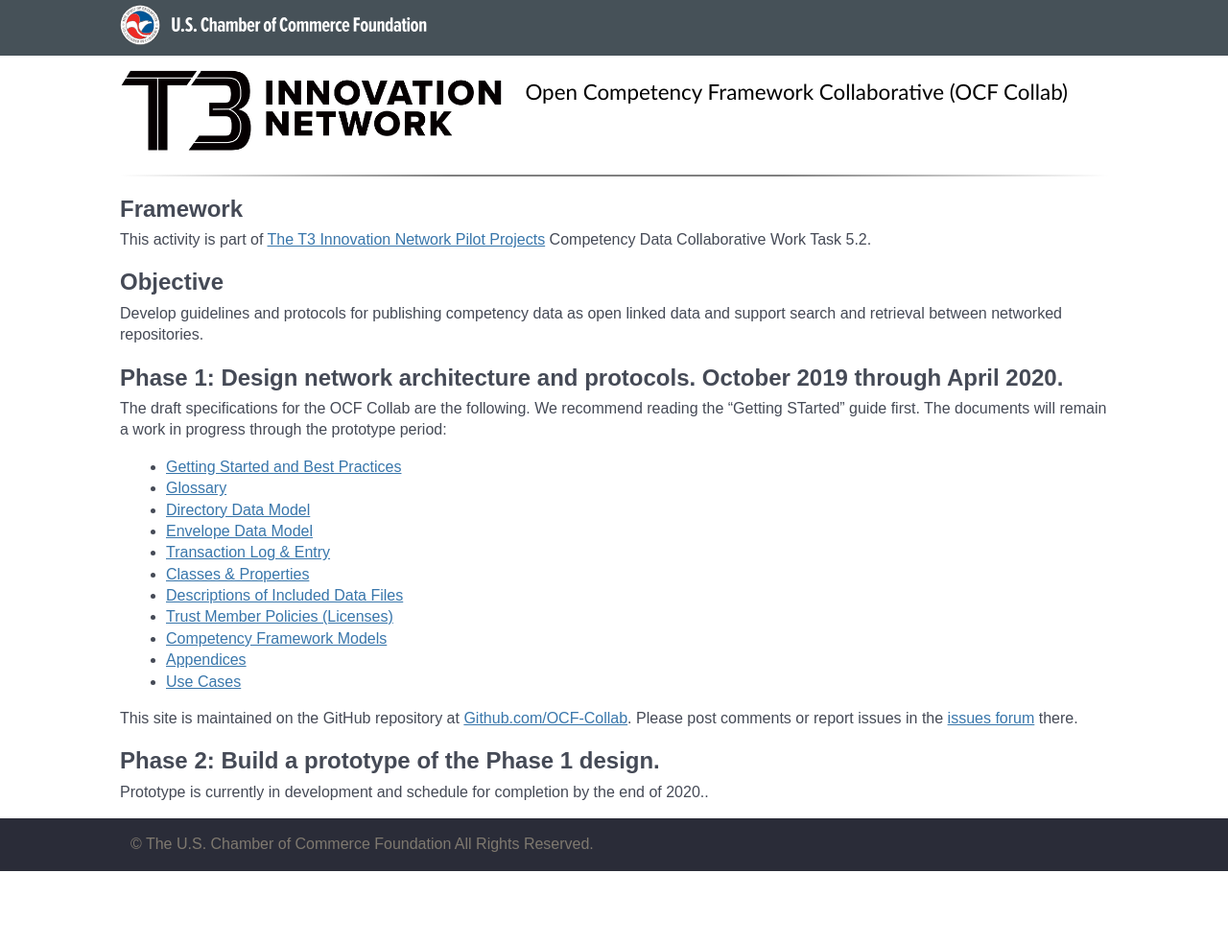
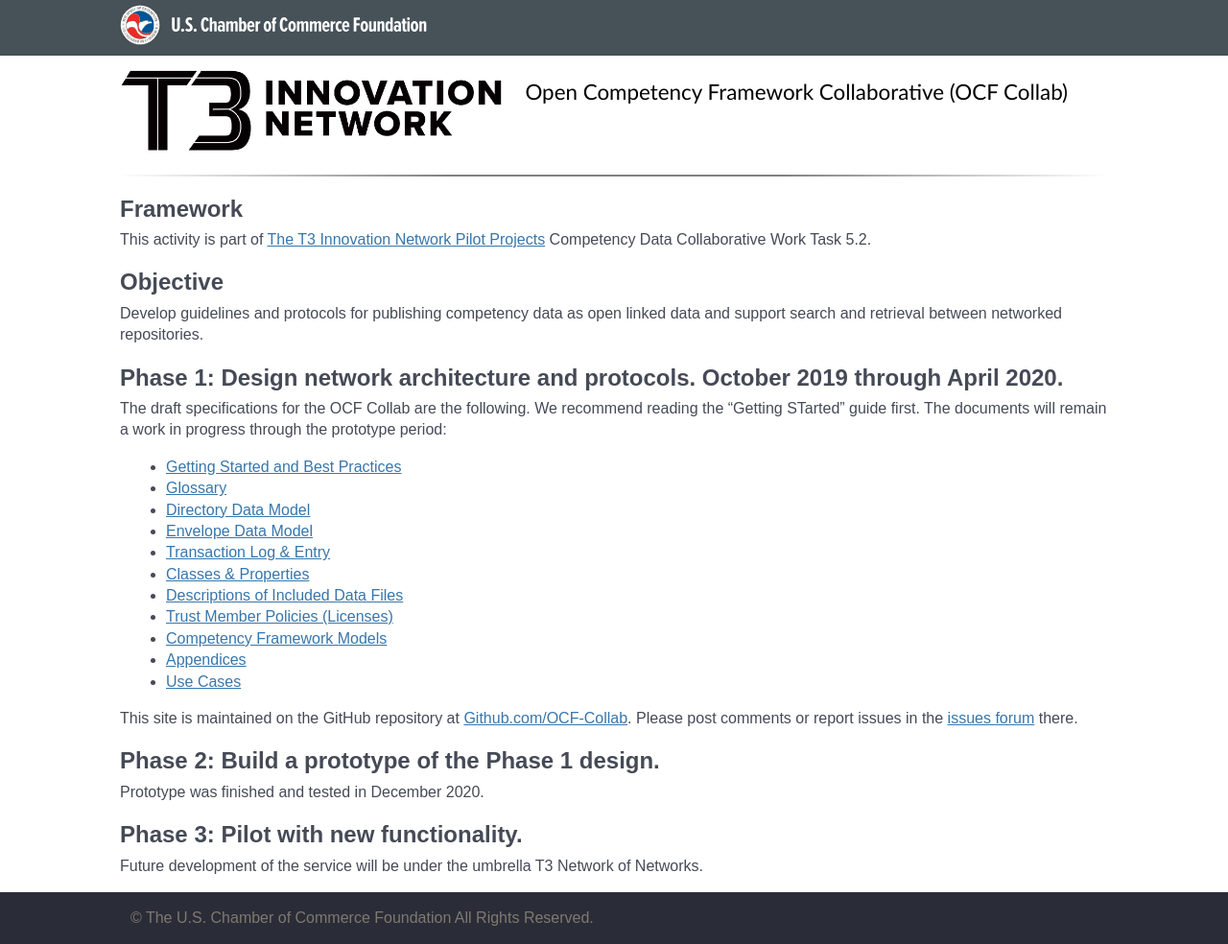
Before and after one commit to t3-innovation-network/ocf-collab.github.io, a Jekyll site: the page built from index.md, in a window 1280 px wide. Shown: the whole page at 96% size. Built offline with Jekyll 4.4.1, drawn with Linux system fonts in a browser that asks for light colours; before the commit the page ends 908 px from its top, so only the background shows below that.

Commit message:
Update index.md

```diff
--- a/index.md
+++ b/index.md
@@ -28,4 +28,8 @@ This site is maintained on the GitHub repository at [Github.com/OCF-Collab](http
 
 ## Phase 2: Build a prototype of the Phase 1 design.
 
-Prototype is currently in development and schedule for completion by the end of 2020..
+Prototype was finished and tested in December 2020.
+
+## Phase 3: Pilot with new functionality.
+
+Future development of the service will be under the umbrella T3 Network of Networks.
```
